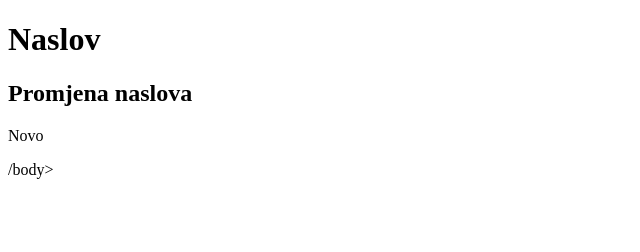
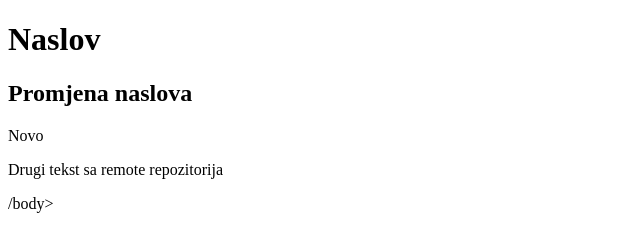
Before and after one commit to i291/vj01, a plain HTML site: page index.html in a window 1280 px wide. Shown: the whole page, without its empty margins (0-640 px from the left). Drawn offline with Linux system fonts and the light colour scheme.

Commit message:
Update index.html
drugi paragraf

```diff
--- a/index.html
+++ b/index.html
@@ -9,5 +9,6 @@
     <h1>Naslov</h1>
     <h2>Promjena naslova</h2>
     <p>Novo</p>
+    <p> Drugi tekst sa remote repozitorija </p>
     /body>
 </html>
```
